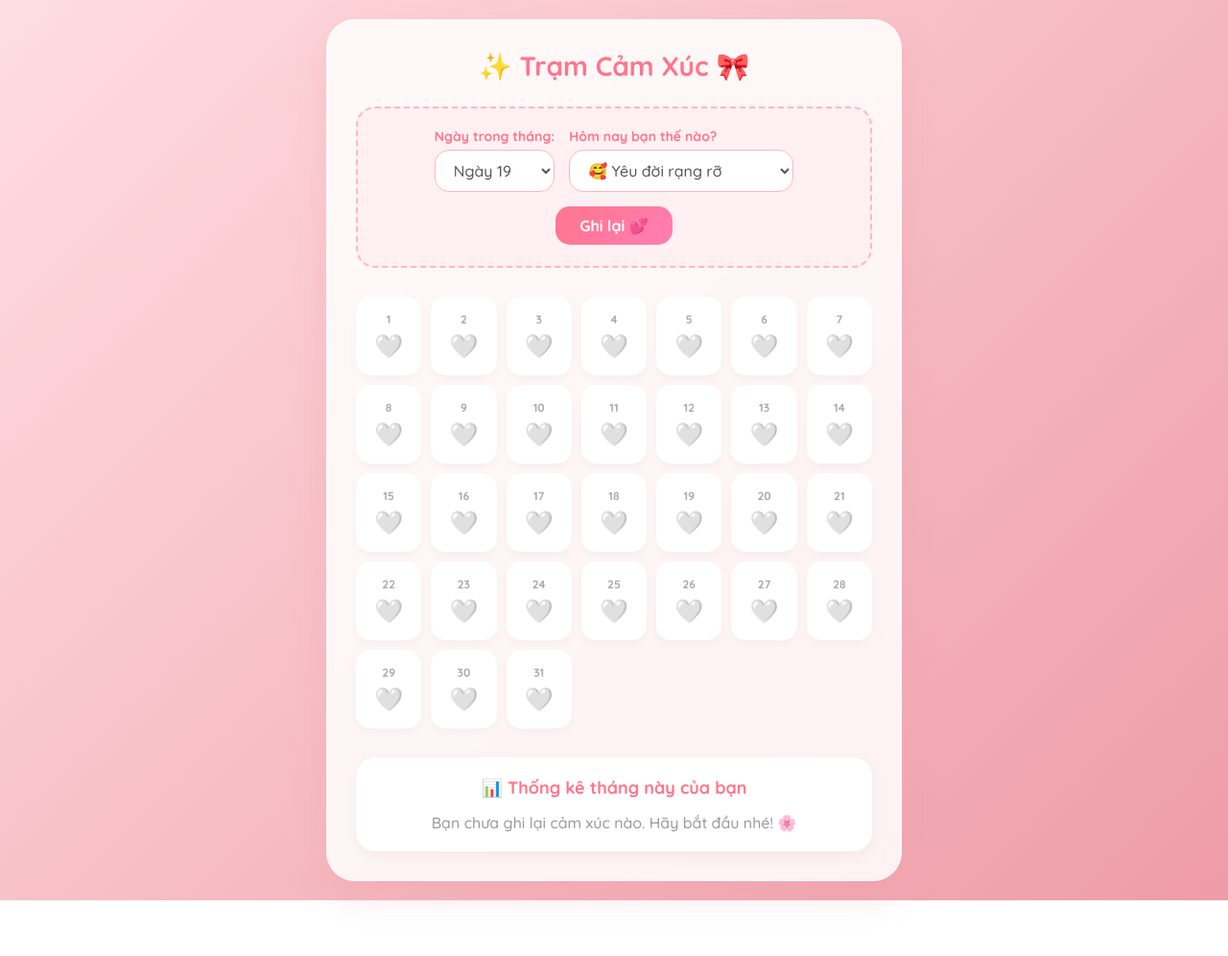
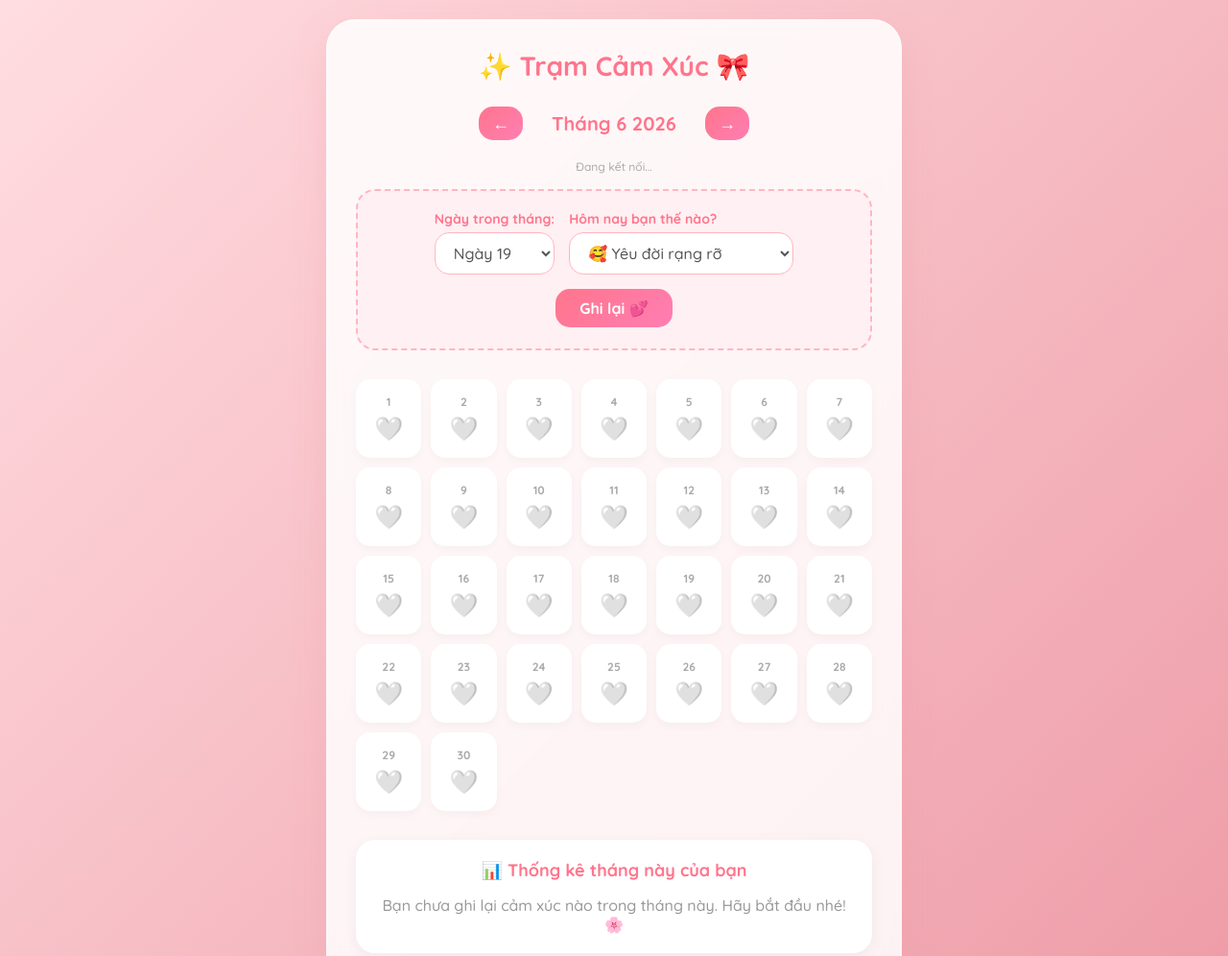
Before and after one commit to Eric120690/quanlycamxuc, a plain HTML site: page index.html in a window 1280 px wide. Shown: the top 996 px of the page at 96% size. Before the commit the page ends 938 px from the top, so only its background shows below. Drawn offline with Linux system fonts and the light colour scheme; no server answers.

Commit message:
Update index.html

```diff
--- a/index.html
+++ b/index.html
@@ -57,6 +57,35 @@
             padding: 20px;
             border-radius: 20px;
             border: 2px dashed #ffb6c1;
+        }
+
+        .month-nav {
+            display: flex;
+            align-items: center;
+            justify-content: center;
+            gap: 15px;
+            margin-bottom: 20px;
+        }
+
+        .month-nav button {
+            padding: 6px 14px;
+            font-size: 18px;
+            margin-bottom: 0;
+        }
+
+        .month-nav h2 {
+            color: #ff758c;
+            font-size: 20px;
+            min-width: 160px;
+            text-align: center;
+        }
+
+        .sync-status {
+            text-align: center;
+            font-size: 12px;
+            color: #aaa;
+            margin-bottom: 15px;
+            min-height: 16px;
         }
 
         .control-group {
@@ -191,6 +220,14 @@
     <div class="app-container">
         <h1>✨ Trạm Cảm Xúc 🎀</h1>
 
+        <div class="month-nav">
+            <button onclick="changeMonth(-1)">←</button>
+            <h2 id="monthLabel"></h2>
+            <button onclick="changeMonth(1)">→</button>
+        </div>
+
+        <div class="sync-status" id="syncStatus">Đang kết nối...</div>
+
         <div class="controls">
             <div class="control-group">
                 <label for="daySelect">Ngày trong tháng:</label>
@@ -224,54 +261,130 @@
         </div>
     </div>
 
-    <script>
-        const daysInMonth = 31;
-        // Lấy dữ liệu từ LocalStorage (nếu có)
-        let emotionsData = JSON.parse(localStorage.getItem('myEmotions')) || {};
+    <script type="module">
+        import { initializeApp } from "https://www.gstatic.com/firebasejs/10.13.0/firebase-app.js";
+        import {
+            getFirestore,
+            collection,
+            doc,
+            setDoc,
+            onSnapshot
+        } from "https://www.gstatic.com/firebasejs/10.13.0/firebase-firestore.js";
+
+        // Cấu hình Firebase của bạn
+        const firebaseConfig = {
+            apiKey: "AIzaSyDFti0ratGklWSLBOwHq_j46ueeq9gFUrk",
+            authDomain: "camxuccuatoi-292ab.firebaseapp.com",
+            projectId: "camxuccuatoi-292ab",
+            storageBucket: "camxuccuatoi-292ab.firebasestorage.app",
+            messagingSenderId: "400212197667",
+            appId: "1:400212197667:web:a237d0e608ad15d39dcc96"
+        };
+
+        const app = initializeApp(firebaseConfig);
+        const db = getFirestore(app);
+        const emotionsCollection = collection(db, "emotions");
+
+        // Ngày hiện tại đang xem trên lịch (tháng/năm)
+        let viewDate = new Date();
+        viewDate.setDate(1);
+
+        // Dữ liệu cảm xúc, key dạng "YYYY-MM-DD" -> emoji
+        let emotionsData = {};
+
+        const monthNames = [
+            "Tháng 1", "Tháng 2", "Tháng 3", "Tháng 4", "Tháng 5", "Tháng 6",
+            "Tháng 7", "Tháng 8", "Tháng 9", "Tháng 10", "Tháng 11", "Tháng 12"
+        ];
+
+        function pad(n) {
+            return n.toString().padStart(2, '0');
+        }
+
+        function dateKey(year, month, day) {
+            return `${year}-${pad(month + 1)}-${pad(day)}`;
+        }
+
+        function daysInMonth(year, month) {
+            return new Date(year, month + 1, 0).getDate();
+        }
 
         function init() {
-            // Tạo danh sách ngày cho dropdown
             const daySelect = document.getElementById('daySelect');
-            for(let i = 1; i <= daysInMonth; i++) {
+            const year = viewDate.getFullYear();
+            const month = viewDate.getMonth();
+            const total = daysInMonth(year, month);
+
+            daySelect.innerHTML = '';
+            for (let i = 1; i <= total; i++) {
                 daySelect.innerHTML += `<option value="${i}">Ngày ${i}</option>`;
             }
 
-            // Tự động chọn ngày hôm nay
-            const today = new Date().getDate();
-            if(today <= daysInMonth) {
-                daySelect.value = today;
+            const today = new Date();
+            if (today.getFullYear() === year && today.getMonth() === month) {
+                daySelect.value = today.getDate();
             }
 
-            updateUI();
-        }
+            document.getElementById('monthLabel').textContent = `${monthNames[month]} ${year}`;
 
-        function saveEmotion() {
-            const day = document.getElementById('daySelect').value;
-            const emotion = document.getElementById('emotionSelect').value;
-
-            // Lưu dữ liệu vào object và LocalStorage
-            emotionsData[day] = emotion;
-            localStorage.setItem('myEmotions', JSON.stringify(emotionsData));
-
-            updateUI();
-        }
-
-        function updateUI() {
             renderCalendar();
             renderStats();
         }
 
+        // Lắng nghe realtime từ Firestore — tự cập nhật khi có thay đổi
+        onSnapshot(emotionsCollection, (snapshot) => {
+            emotionsData = {};
+            snapshot.forEach((docSnap) => {
+                emotionsData[docSnap.id] = docSnap.data().emoji;
+            });
+            document.getElementById('syncStatus').textContent = '✅ Đã đồng bộ với Firebase';
+            init();
+        }, (error) => {
+            console.error(error);
+            document.getElementById('syncStatus').textContent = '⚠️ Lỗi kết nối Firebase: ' + error.message;
+        });
+
+        window.changeMonth = function (delta) {
+            viewDate.setMonth(viewDate.getMonth() + delta);
+            init();
+        };
+
+        window.saveEmotion = async function () {
+            const day = parseInt(document.getElementById('daySelect').value, 10);
+            const emotion = document.getElementById('emotionSelect').value;
+            const year = viewDate.getFullYear();
+            const month = viewDate.getMonth();
+            const key = dateKey(year, month, day);
+
+            const statusEl = document.getElementById('syncStatus');
+            statusEl.textContent = 'Đang lưu...';
+
+            try {
+                await setDoc(doc(db, "emotions", key), {
+                    emoji: emotion,
+                    year, month: month + 1, day,
+                    updatedAt: new Date().toISOString()
+                });
+                // onSnapshot sẽ tự cập nhật UI sau khi lưu thành công
+            } catch (err) {
+                console.error(err);
+                statusEl.textContent = '⚠️ Lưu thất bại: ' + err.message;
+            }
+        };
+
         function renderCalendar() {
             const calendar = document.getElementById('calendar');
             calendar.innerHTML = '';
+            const year = viewDate.getFullYear();
+            const month = viewDate.getMonth();
+            const total = daysInMonth(year, month);
 
-            for(let i = 1; i <= daysInMonth; i++) {
+            for (let i = 1; i <= total; i++) {
+                const key = dateKey(year, month, i);
+                const emoji = emotionsData[key] || '🤍';
+
                 const dayBox = document.createElement('div');
                 dayBox.className = 'day-box';
-
-                // Mặc định là trái tim trắng nếu chưa chọn cảm xúc
-                const emoji = emotionsData[i] || '🤍';
-
                 dayBox.innerHTML = `
                     <div class="day-num">${i}</div>
                     <div class="day-emoji">${emoji}</div>
@@ -282,21 +395,27 @@
 
         function renderStats() {
             const statsContainer = document.getElementById('stats');
+            const year = viewDate.getFullYear();
+            const month = viewDate.getMonth();
+            const total = daysInMonth(year, month);
             const counts = {};
 
-            // Đếm số lượng từng loại cảm xúc
-            Object.values(emotionsData).forEach(emoji => {
-                counts[emoji] = (counts[emoji] || 0) + 1;
-            });
+            for (let i = 1; i <= total; i++) {
+                const key = dateKey(year, month, i);
+                const emoji = emotionsData[key];
+                if (emoji) {
+                    counts[emoji] = (counts[emoji] || 0) + 1;
+                }
+            }
 
             statsContainer.innerHTML = '';
 
-            if(Object.keys(counts).length === 0) {
-                statsContainer.innerHTML = '<p style="grid-column: 1/-1; color: #999;">Bạn chưa ghi lại cảm xúc nào. Hãy bắt đầu nhé! 🌸</p>';
+            if (Object.keys(counts).length === 0) {
+                statsContainer.innerHTML = '<p style="grid-column: 1/-1; color: #999;">Bạn chưa ghi lại cảm xúc nào trong tháng này. Hãy bắt đầu nhé! 🌸</p>';
                 return;
             }
 
-            for(const [emoji, count] of Object.entries(counts)) {
+            for (const [emoji, count] of Object.entries(counts)) {
                 statsContainer.innerHTML += `
                     <div class="stat-item">
                         <span>${emoji}</span> ${count} ngày
@@ -305,7 +424,6 @@
             }
         }
 
-        // Chạy hàm khởi tạo khi trang vừa load xong
         window.onload = init;
     </script>
 </body>
```
